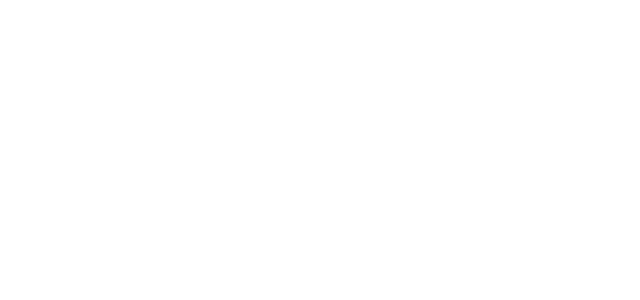
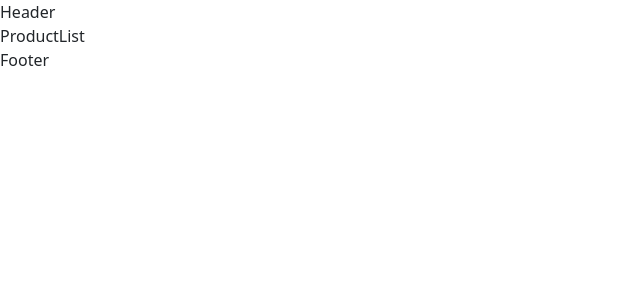
Before and after one commit to EbubekirCan/React-Practice, a React (Create React App) app in the folder myapp/: page / in a window 1280 px wide. Shown: the top 300 px of the page, without its empty margins (0-640 px from the left). Built offline with nearby package versions, Linux system fonts and the light colour scheme.

Commit message:
13.09.23

```diff
--- a/myapp/src/App.js
+++ b/myapp/src/App.js
@@ -1,4 +1,5 @@
 import React from 'react'
+import Shop from './components/c10/Shop'
 /* import Kisiler from './components/c8/Kisiler'
 import StudentCard from './components/c9/StudentCard' */
 /* import Ulkeler from './components/c7/Ulkeler' */
@@ -33,7 +34,7 @@ const App = () => {
     */}
 
 
-
+<Shop/>
 
 
 
--- a/myapp/src/components/c10/Footer.js
+++ b/myapp/src/components/c10/Footer.js
@@ -0,0 +1,9 @@
+import React from 'react'
+
+const Footer = () => {
+  return (
+    <div>Footer</div>
+  )
+}
+
+export default Footer
--- a/myapp/src/components/c10/Header.js
+++ b/myapp/src/components/c10/Header.js
@@ -0,0 +1,9 @@
+import React from 'react'
+
+const Header = () => {
+  return (
+    <div>Header</div>
+  )
+}
+
+export default Header
--- a/myapp/src/components/c10/ProductList.js
+++ b/myapp/src/components/c10/ProductList.js
@@ -0,0 +1,9 @@
+import React from 'react'
+
+const ProductList = () => {
+  return (
+    <div>ProductList</div>
+  )
+}
+
+export default ProductList
```
Also changed, not shown: myapp/src/components/c10/Product.js (+9 -0 lines).
